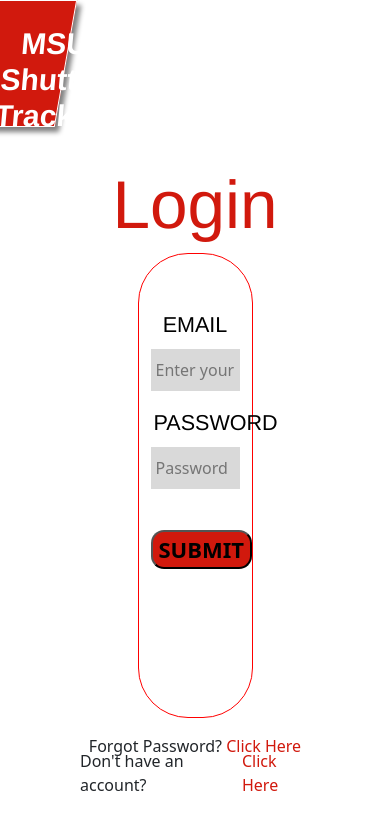
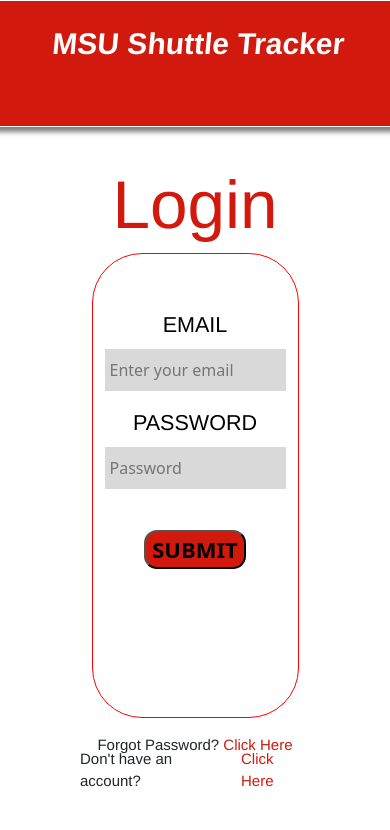
Before and after one commit to KauMah/ShuttleTracker, a React (Vite) app in the folder client/: page /login in a window 390 px wide. Shown: the top 830 px of the page. Built offline with nearby package versions, Linux system fonts and the light colour scheme.

Commit message:
Responsive

```diff
--- a/client/src/components/Login/component.tsx
+++ b/client/src/components/Login/component.tsx
@@ -11,7 +11,7 @@
     width: '100vw',
     padding: '80px',
   },
-  container: {
+  container: css({
     background: $white,
     height: '55vh',
     width: '50%',
@@ -22,7 +22,13 @@
     paddingTop: '55px',
     marginLeft: 'auto',
     marginRight: 'auto',
+    '@media (max-width: 765px)': {
+      width: '70%',
     },
+    '@media (max-width: 500px)': {
+      width: '90%',
+    },
+  }),
   title: css({
     height: '15vh',
     width: '20vw',
@@ -31,6 +37,15 @@
     transition: 'color 0.25s',
     border: '1px solid white',
     boxShadow: '5px 5px 5px grey',
+    '@media (max-width: 1100px)': {
+      width: '25vw',
+    },
+    '@media (max-width: 830px)': {
+      width: '30vw',
+    },
+    '@media (max-width: 765px)': {
+      width: '100%',
+    },
   }),
   titleBus: css({
     color: $white,
@@ -40,9 +55,11 @@
     marginTop: '3vh',
     textAlign: 'center',
     transform: 'skew(5deg)',
-    position: 'absolute',
     '&:hover': {
       color: $grey,
+    },
+    '@media (max-width: 765px)': {
+      textAlign: 'center',
     },
   }),
   titleLogin: css({
@@ -60,20 +77,26 @@
       color: $red,
     },
   }),
+  clickHere: css({
+    fontFamily: 'Helvetica',
+    fontSize: '15px',
+    fontWeight: 520,
+  }),
 };
 const Login = (): JSX.Element => {
   return (
     <div>
       <div className="row">
-        <div className="col-3" css={styles.title}>
+        <div className="col-12" css={styles.title}>
           <h1 css={styles.titleBus}>MSU Shuttle Tracker</h1>
         </div>
       </div>
       <div style={styles.background}>
         <h2 css={styles.titleLogin}>Login</h2>
-        <div style={styles.container} className="container">
+        <div css={styles.container} className="container">
           <LoginForm />
         </div>
+        <div css={styles.clickHere}>
           <p className="d-flex justify-content-center" style={{ marginTop: '2vh' }}>
             {/* &nbsp; makes it so that it skips a space */}
             Forgot Password?&nbsp;
@@ -88,6 +111,7 @@
               Click Here
             </NavLink>
           </p>
+        </div>
         <div />
       </div>
     </div>
--- a/client/src/components/Login/loginForm.tsx
+++ b/client/src/components/Login/loginForm.tsx
@@ -1,4 +1,4 @@
-import { $grey, $lightGrey, $msured, $salmon, $white } from '../../assets/colors';
+import { $msured, $salmon, $white } from '../../assets/colors';
 import { redirect, useNavigate } from 'react-router-dom';
 import { useContext, useEffect } from 'react';
 
--- a/client/src/components/TextInput/component.tsx
+++ b/client/src/components/TextInput/component.tsx
@@ -1,4 +1,4 @@
-import { $black, $grey, $lightGrey, $white } from '../../assets/colors';
+import { $black, $grey, $lightGrey } from '../../assets/colors';
 
 import React from 'react';
 import { css } from '@emotion/react';
```
Lines whose indentation alone changed are shown as unchanged.
